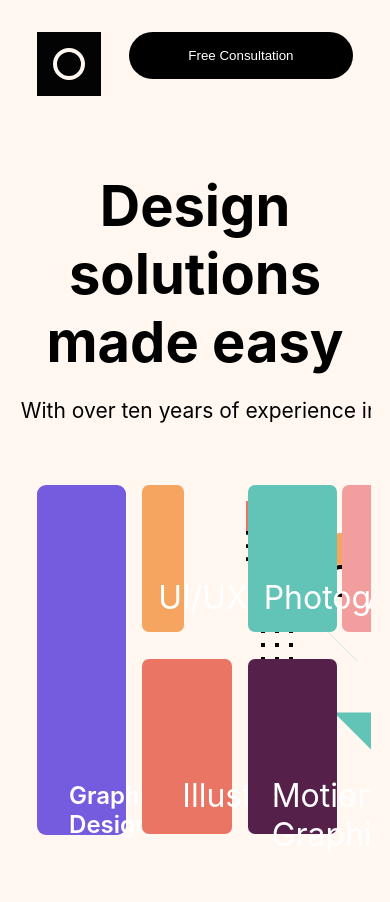
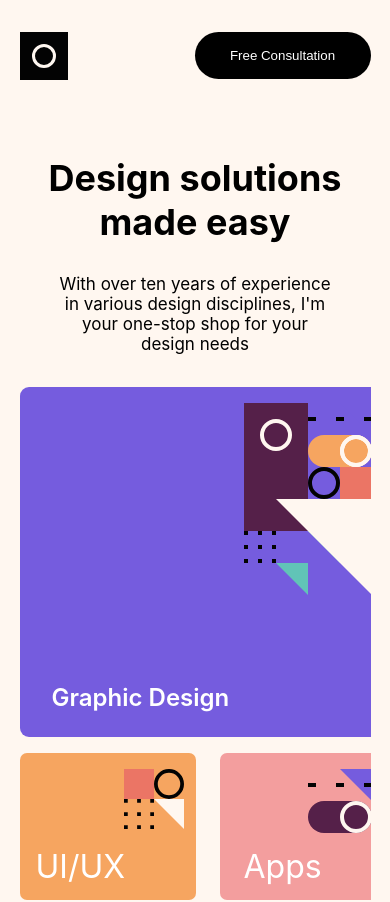
Before and after one commit to Tduncan14/designerpage, a React (Create React App) app: page / in a window 390 px wide. Shown: the top 902 px of the page. Built offline with nearby package versions, Linux system fonts and the light colour scheme.

Commit message:
keep moving forward

```diff
--- a/src/components/main/Main.css
+++ b/src/components/main/Main.css
@@ -414,3 +414,56 @@
 .bottom{
     margin-top:4rem;
 }
+
+
+@media screen and (max-width: 480px) {
+
+    /* header */
+
+    .header{
+        display:flex;
+        justify-content:space-between;
+        width:100%;
+        margin-left: auto;
+        margin-right:auto;
+        margin-top:2rem;
+    }
+
+
+     .header button{
+        width:11rem;
+
+     }
+
+    /* end of header */
+    .content h1{
+        font-size:36px;
+        font-weight:700;
+    }
+
+    .content p {
+        font-size:17px;
+        inline-size:275px;
+        text-align: center;
+        margin-top:1.9rem;
+    }
+
+    .logo img{
+        height:3rem;
+    }
+
+    /* the gallery  */
+
+    .gallery{
+        display:flex;
+        flex-direction: column;
+        width:100%;
+        justify-content: center;
+        margin-right:auto;
+        margin-left:auto;
+        margin-bottom:3rem;
+
+
+    }
+
+}
```
